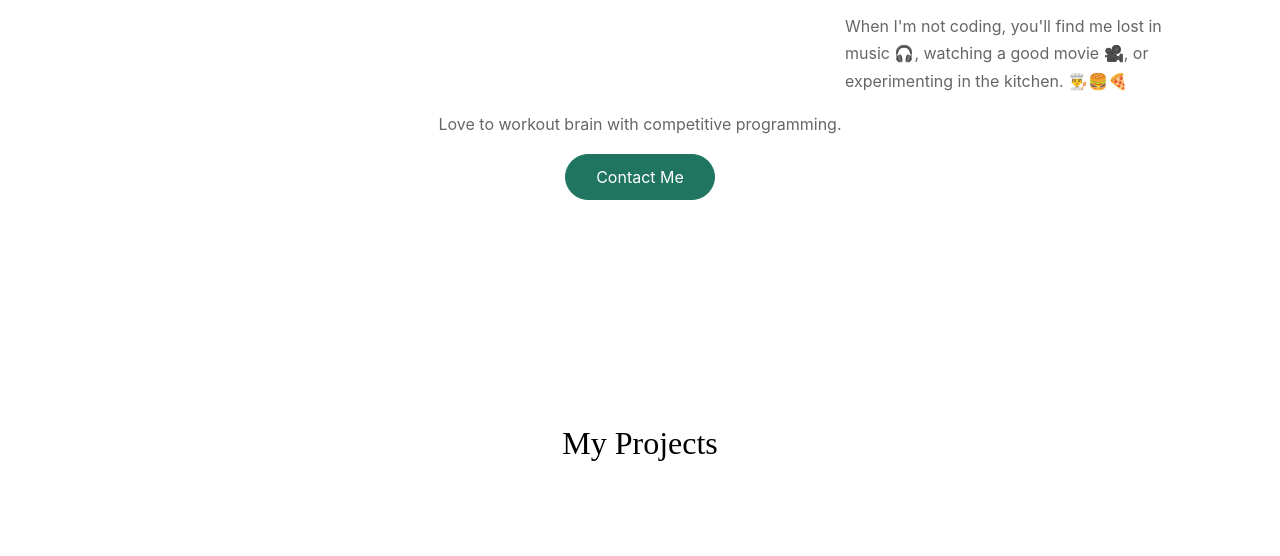
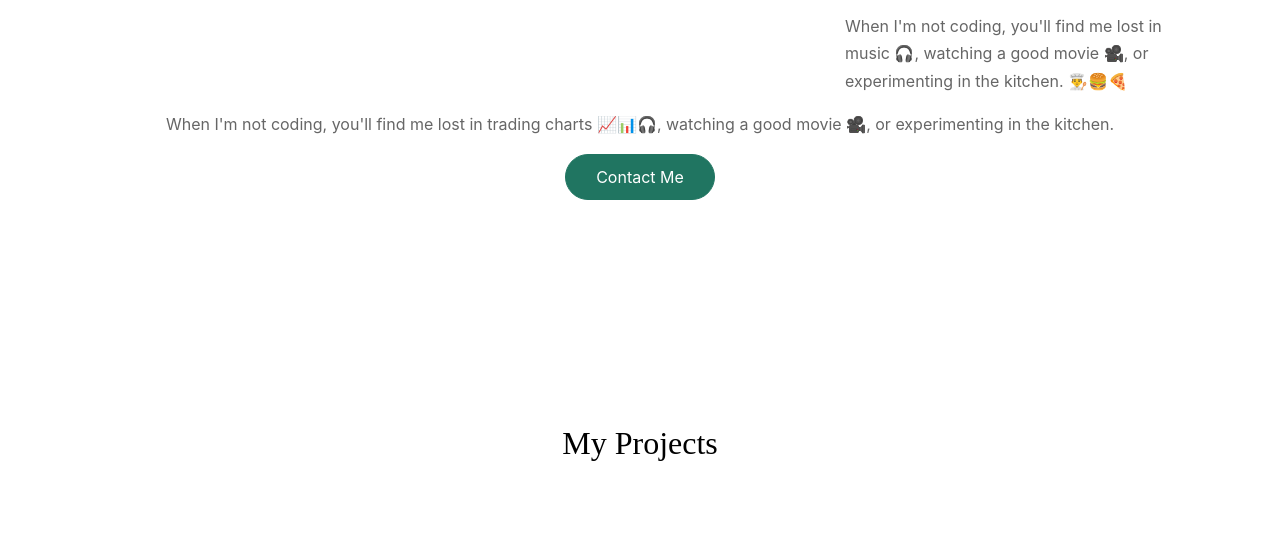
Before and after one commit to anujbansal16/anujbansal16.github.io, a plain HTML site: page index.html in a window 1280 px wide. Shown: the part 3608-4164 px from the top of the page. Drawn offline with Linux system fonts and the light colour scheme; files whose address does not match are found by name; a web font is replaced by a local one.

Commit message:
Update index.html

```diff
--- a/index.html
+++ b/index.html
@@ -539,7 +539,8 @@
         </div>
         <div class="row">
           <div class="col-lg-12 text-center">
-            <p>Love to workout brain with competitive programming.</p>
+            <p>When I'm not coding, you'll find me lost in trading charts 📈📊🎧, watching a good movie 🎥, or
+              experimenting in the kitchen.</p>
           </div>
           <p style="margin:auto;"><a href="#contact-section" class="btn smoothscroll btn-primary">Contact Me</a></p>
         </div>
```
